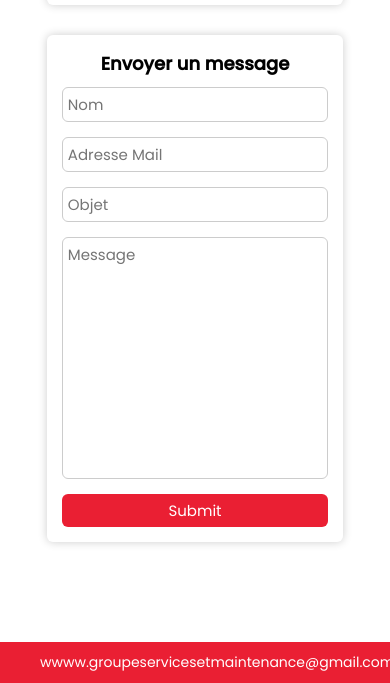
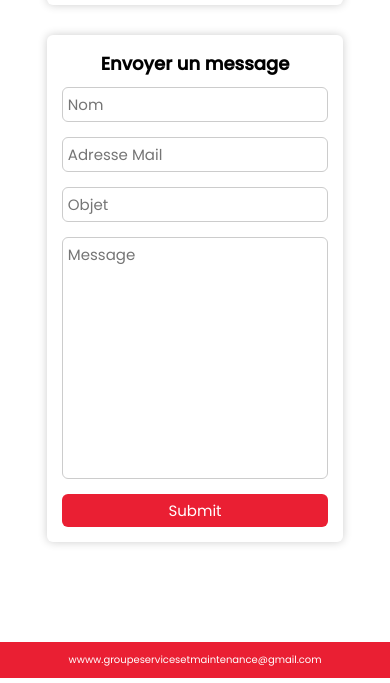
Before and after one commit to lawkasombw/lawkasombw.github.com, a plain HTML site: page index.html in a window 390 px wide. Shown: the part 6539-7222 px from the top of the page. Drawn offline with Linux system fonts and the light colour scheme.

Commit message:
Add files via upload

```diff
--- a/style.css
+++ b/style.css
@@ -502,6 +502,9 @@ footer {
         border-top: 1px solid #ccc;
         border-bottom: 1px solid #ccc;
     }
+    footer p {
+        font-size: 10px;
+    }
 
 
 
```
